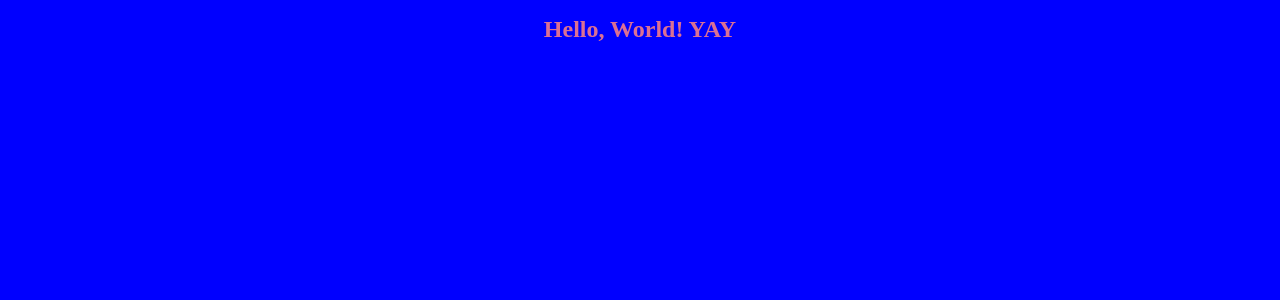
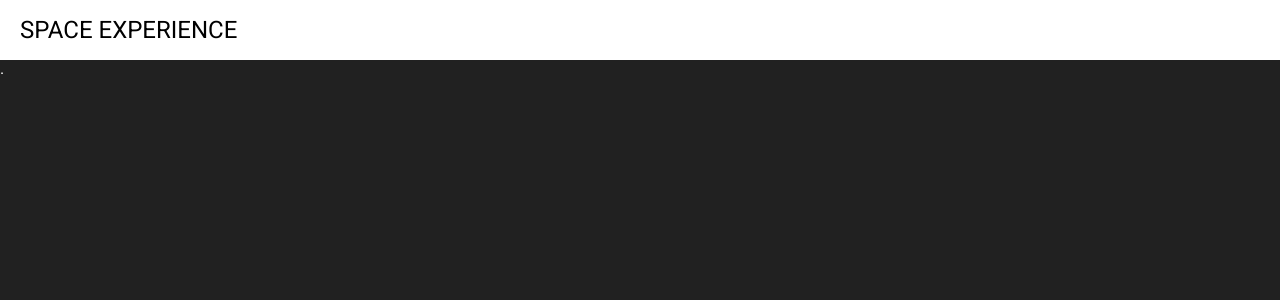
Before and after one commit to caspg/space-exp, a React app: page / in a window 1280 px wide. Shown: the top 300 px of the page. Built offline with nearby package versions, Linux system fonts and the light colour scheme.

Commit message:
create header

```diff
--- a/package.json
+++ b/package.json
@@ -21,6 +21,7 @@
     "morgan": "^1.7.0",
     "react": "^15.4.1",
     "react-dom": "^15.4.1",
+    "react-headroom": "^2.1.3",
     "react-router": "^3.0.0",
     "styled-components": "^1.1.1",
     "webpack": "^1.13.3",
--- a/public/index.html
+++ b/public/index.html
@@ -7,6 +7,7 @@
   <title>Document</title>
 
   <link rel="stylesheet" href="https://cdnjs.cloudflare.com/ajax/libs/normalize/5.0.0/normalize.min.css">
+  <link href="https://fonts.googleapis.com/css?family=Roboto" rel="stylesheet">
 </head>
 <body>
   <div id="app"></div>
--- a/src/components/App/App.jsx
+++ b/src/components/App/App.jsx
@@ -1,14 +1,19 @@
 import React from 'react'
 import styled from 'styled-components'
 
-const Title = styled.h1`
-  font-size: 1.5em;
-  text-align: center;
-  color: palevioletred;
+import Header from 'components/Header'
+
+const FakeContent = styled.div`
+  height: 900px;
+  color: white;
 `
 
 export default () => (
-  <Title>
-    Hello, World! YAY
-  </Title>
+  <div>
+    <Header />
+
+    <FakeContent>
+      .
+    </FakeContent>
+  </div>
 )
--- /dev/null
+++ b/src/components/Header/Header.jsx
@@ -0,0 +1,30 @@
+import React from 'react'
+import Headroom from 'react-headroom'
+import styled from 'styled-components'
+
+import constants from 'styles/constants'
+
+const HeaderContent = styled.header`
+  background-color: white;
+  height: ${constants.headerHeight};
+  padding: 0 20px;
+`
+
+const Title = styled.h1`
+  margin: 0;
+  text-transform: uppercase;
+  font-size: 1.5em;
+  line-height: ${constants.headerHeight};
+`
+
+const Header = () => (
+  <Headroom>
+    <HeaderContent>
+      <Title>
+        space experience
+      </Title>
+    </HeaderContent>
+  </Headroom>
+)
+
+export default Header
--- /dev/null
+++ b/src/components/Header/index.js
@@ -0,0 +1 @@
+export { default } from './Header'
--- a/src/index.jsx
+++ b/src/index.jsx
@@ -2,7 +2,7 @@ import React from 'react'
 import { render } from 'react-dom'
 import { Router, browserHistory } from 'react-router'
 
-import 'styles'
+import 'styles/global'
 
 import routes from './routes'
 
--- /dev/null
+++ b/src/styles/constants/colors.js
@@ -0,0 +1,3 @@
+export default {
+  black: '#212121',
+}
--- /dev/null
+++ b/src/styles/constants/index.js
@@ -0,0 +1,3 @@
+export default {
+  headerHeight: '60px',
+}
--- /dev/null
+++ b/src/styles/global.js
@@ -0,0 +1,16 @@
+import { injectGlobal } from 'styled-components'
+
+import colors from './constants/colors'
+
+/* eslint-disable no-unused-expressions */
+injectGlobal`
+  body {
+    background-color: ${colors.black};
+  }
+
+  html * {
+    font-family: 'Roboto', Helvetica, Arial, sans-serif !important;
+    font-weight: 400 !important;
+  }
+`
+/* eslint-enable */
--- a/src/styles/index.js
+++ /dev/null
@@ -1,9 +0,0 @@
-import { injectGlobal } from 'styled-components'
-
-/* eslint-disable no-unused-expressions */
-injectGlobal`
-  body {
-    background-color: blue;
-  }
-`
-/* eslint-enable */
```
Also changed, not shown: 1 other file (tests, documents, lock files or other folders).
